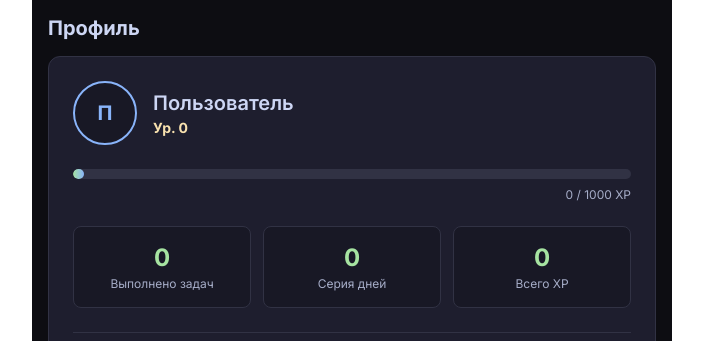
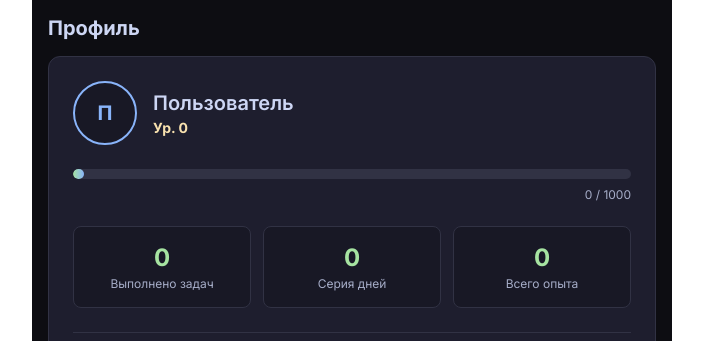
Before and after one commit to Guihal/------, a Nuxt app: page /profile in a window 1280 px wide. Shown: the top 341 px of the page, without its empty margins (288-991 px from the left). Built offline with nearby package versions, Linux system fonts and the light colour scheme.

Commit message:
fix(i18n): translate XP labels to Russian in ProfileCard

```diff
--- a/app/components/profile/ProfileCard.vue
+++ b/app/components/profile/ProfileCard.vue
@@ -18,7 +18,7 @@ const progressPercent = computed(() => (progress.value / XP_PER_LEVEL) * 100)
 const stats = computed(() => [
   { label: "Выполнено задач", value: props.tasksCompleted },
   { label: "Серия дней", value: props.streak },
-  { label: "Всего XP", value: props.xp },
+  { label: "Всего опыта", value: props.xp },
 ])
 </script>
 
@@ -44,7 +44,7 @@ const stats = computed(() => [
           :style="{ width: `${Math.max(progressPercent, 2)}%` }"
         />
       </div>
-      <span class="xp-text" data-testid="xp-text">{{ progress }} / {{ XP_PER_LEVEL }} XP</span>
+      <span class="xp-text" data-testid="xp-text">{{ progress }} / {{ XP_PER_LEVEL }}</span>
     </div>
 
     <!-- Stats -->
--- a/app/components/ui/EmptyState.vue
+++ b/app/components/ui/EmptyState.vue
@@ -15,15 +15,16 @@ const props = defineProps<{
       <source srcset="/img/mascot.webp" type="image/webp" />
       <img
         src="/img/mascot.png"
-        alt="Маскот"
+        alt=""
         class="mascot-img"
         width="120"
         height="120"
         loading="lazy"
         decoding="async"
+        aria-hidden="true"
       />
     </picture>
-    <div class="empty-icon">{{ props.icon ?? "📭" }}</div>
+    <div class="empty-icon" aria-hidden="true">{{ props.icon ?? "📭" }}</div>
     <h3 class="empty-title">{{ props.title }}</h3>
     <p v-if="props.description" class="empty-description">{{ props.description }}</p>
   </div>
--- a/app/pages/index.vue
+++ b/app/pages/index.vue
@@ -74,6 +74,7 @@ async function handleCreate(data: {
       priority: data.priority,
       complexity: data.complexity,
       dueAt: data.dueAt,
+      now: new Date().toISOString(),
     })
     showForm.value = false
     suggestedComplexity.value = null
@@ -87,7 +88,7 @@ async function handleComplete(taskId: string) {
   if (!profileId) return
   loadingTaskIds.value.add(taskId)
   try {
-    await taskStore.completeTask({ taskId, profileId })
+    await taskStore.completeTask({ taskId, profileId, now: new Date().toISOString() })
   } finally {
     loadingTaskIds.value.delete(taskId)
   }
@@ -98,7 +99,7 @@ async function handleArchive(taskId: string) {
   if (!profileId) return
   loadingTaskIds.value.add(taskId)
   try {
-    await taskStore.archiveTask({ taskId, profileId })
+    await taskStore.archiveTask({ taskId, profileId, now: new Date().toISOString() })
   } finally {
     loadingTaskIds.value.delete(taskId)
   }
```
